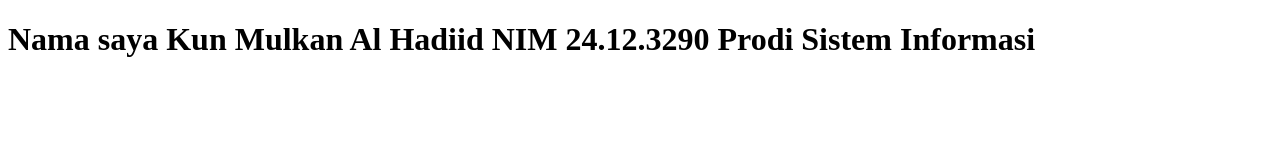
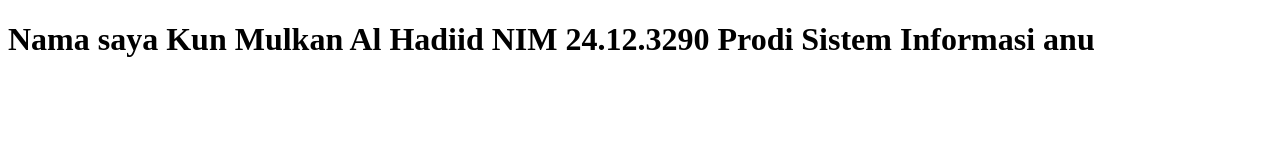
Before and after one commit to kunmaaja/24.12.3290_TugasGit_DB, a plain HTML site: page index.html in a window 1280 px wide. Drawn offline with Linux system fonts and the light colour scheme.

Commit message:
Update index.html

```diff
--- a/index.html
+++ b/index.html
@@ -10,6 +10,7 @@
         Nama saya Kun Mulkan Al Hadiid
         NIM 24.12.3290
         Prodi Sistem Informasi
+        anu
     </h1>
 </body>
 </html>
```
